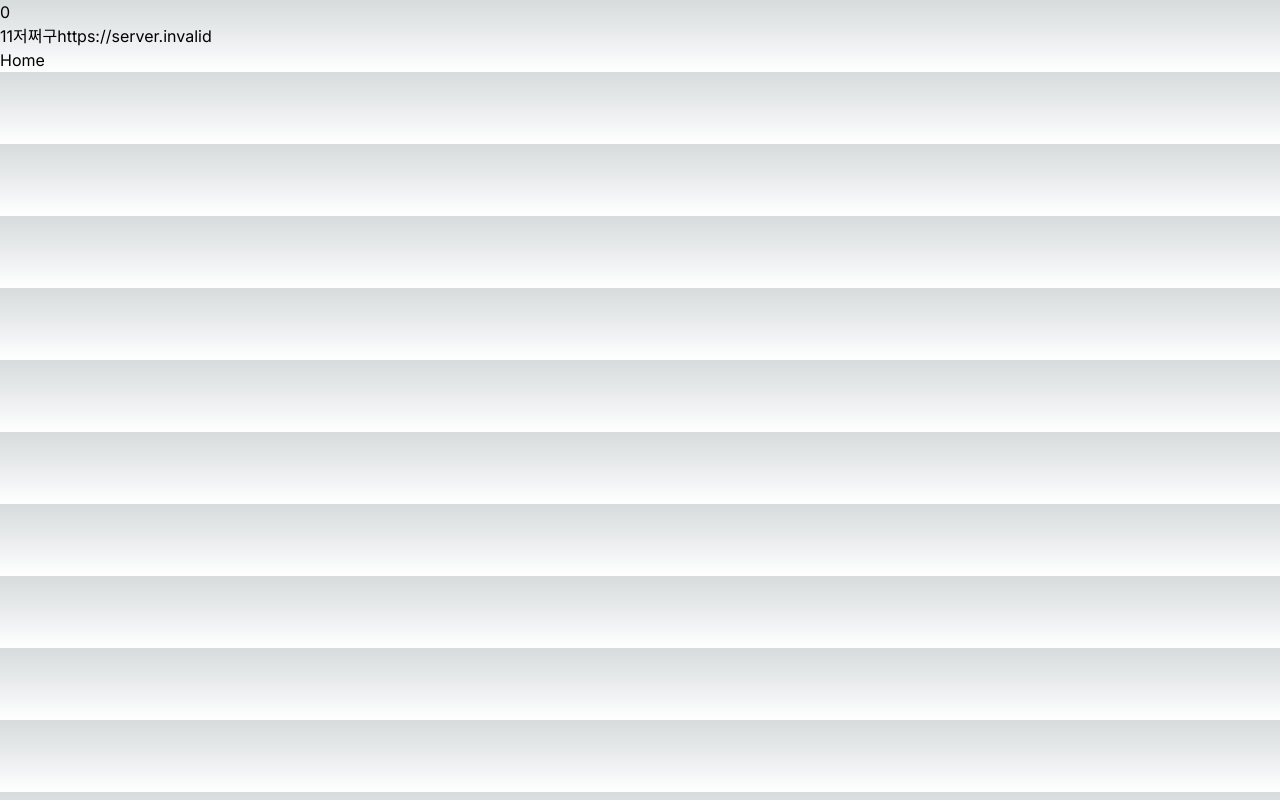
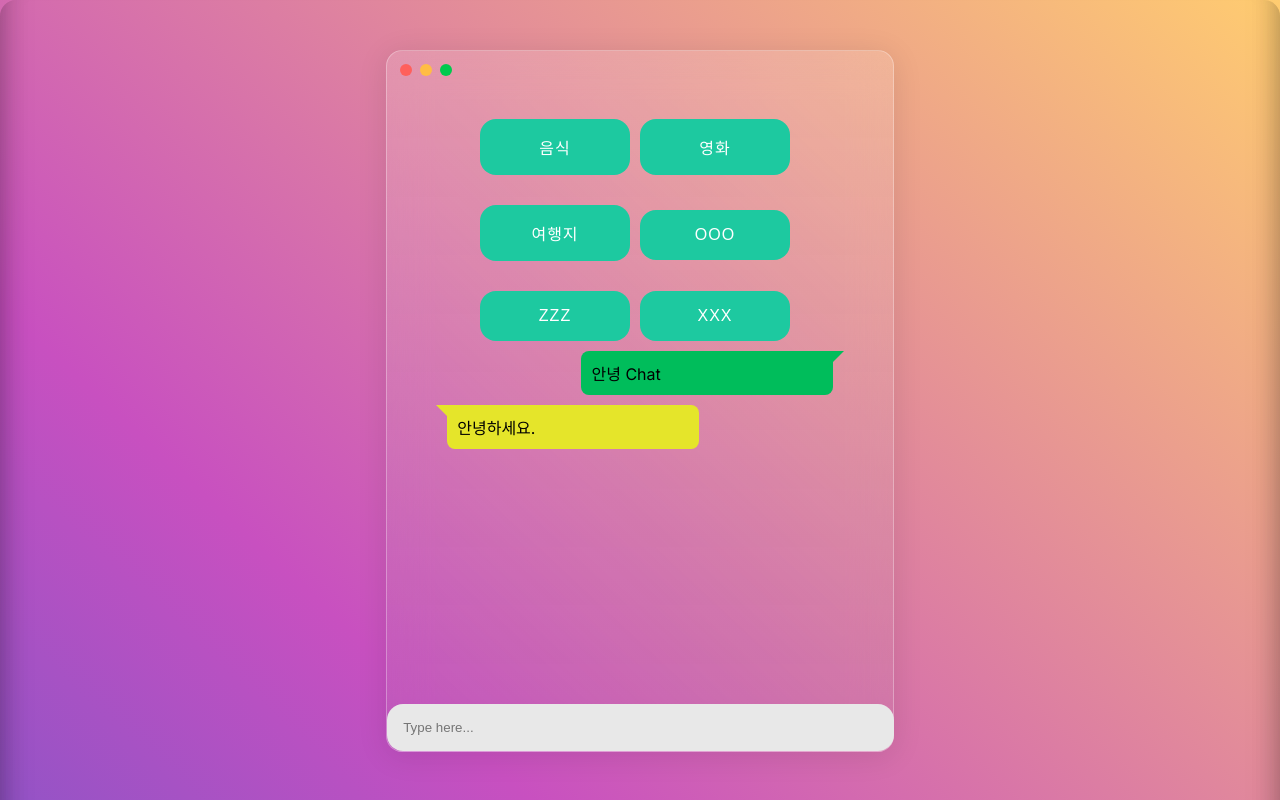
Before and after one commit to wooseokCoder/chat_project_FE, a Next.js app: page / in a window 1280 px wide. Shown: the top 800 px of the page. Built offline with nearby package versions, Linux system fonts and the light colour scheme; no server answers.

Commit message:
css 적용 및 채팅창 활성화

```diff
--- a/src/app/layout.tsx
+++ b/src/app/layout.tsx
@@ -1,4 +1,4 @@
-import './globals.css'
+//import './globals.css'
 import type { Metadata } from 'next'
 import { Inter } from 'next/font/google'
 import React from "react";
--- a/src/app/page.tsx
+++ b/src/app/page.tsx
@@ -1,17 +1,18 @@
 import React from 'react'
 import Chatui from '../component/chatui';
+import ChatMain from "../page/chat-main"
 
 type Props = {}
 
 const Home = ({}: Props) => {
-  const TageName = Chatui;
+  const TageName = ChatMain;
   const footerString:any = {
     data:"0",
     footerdata:"저쩌구"
   }
     footerString.data = typeof footerString.data =="string" ? footerString.data : "문자열이 아니었음"
     return (<div>
-        <TageName data={footerString}></TageName>
+        <TageName></TageName>
         Home</div>)
 }
 
--- a/src/component/chatui.tsx
+++ b/src/component/chatui.tsx
@@ -24,18 +24,11 @@ const Chatui = ({data}:{data:footerData}) =>{
     resultCode : ""
   });
 
-  const axiosConnection = () =>{chatCore.postAxios("/hello133333",{},(result:any)=>{
+  const axiosConnection = () =>{chatCore.postAxios("/hello133333",{},(result:responseChat)=>{
     if(result){
       alert("요청에 성공하였습니다");
       setChatData(result);
-      //confirm("요청 후 confirm",()=>{
-      //  debugger
-      //});
     }
-    //if(response.data && response.data.length > 1){
-      // alert라이브러리가 없어 호출이안됨
-      //alert("데이터 호출에 성공하였습니다.");
-    //}
   },(error:responseChat)=>{
     if(error){
       setChatData(error);
@@ -44,7 +37,7 @@ const Chatui = ({data}:{data:footerData}) =>{
   })
   }
 
-    return (<div><h1>{data.data}</h1><span onClick={() =>axiosConnection()}>{chatData.chat[0].sendChat}11</span>
+    return (<div><h1>{data.data}</h1><button onClick={() =>confirm("요청 confirm",()=>{axiosConnection()},()=>{alert("취소되었습니다.")})}>{chatData.chat[0].sendChat}api요청</button>
               {
                 data.footerdata == "저쩌구"?
                   <span>{data.footerdata}{process.env.NEXT_PUBLIC_API_URL}</span>
--- a/src/core/alert.tsx
+++ b/src/core/alert.tsx
@@ -11,7 +11,7 @@ const alert = (alertCntn:string) =>{
     }
 
 
-const confirm = (confirmCntn:string, callback:Function) =>{
+const confirm = (confirmCntn:string, trueCallback:Function, falseCallback?:Function) =>{
         Swal.fire({
             title: "Chat traveling",
             html : confirmCntn,
@@ -20,8 +20,11 @@ const confirm = (confirmCntn:string, callback:Function) =>{
             cancelButtonText : "취소"
         }).then((result) =>{
             if(result.value){
-                callback();
+                trueCallback();
+            }else if(result.dismiss && typeof result.dismiss == "string" && result.dismiss == "cancel" && falseCallback){
+                falseCallback()
             }
+            return false;
         });
     }
 
--- /dev/null
+++ b/src/css/main.css
@@ -0,0 +1,185 @@
+html {
+    border-radius: 1rem;
+    background-color: #4158D0;
+    background-image: linear-gradient(43deg, #4158D0 0%, #C850C0 46%, #FFCC70 100%);
+    box-shadow: rgba(0, 0, 0, 0.17) 0px -23px 25px 0px inset, rgba(0, 0, 0, 0.15) 0px -36px 30px 0px inset, rgba(0, 0, 0, 0.1) 0px -79px 40px 0px inset, rgba(0, 0, 0, 0.06) 0px 2px 1px, rgba(0, 0, 0, 0.09) 0px 4px 2px, rgba(0, 0, 0, 0.09) 0px 8px 4px, rgba(0, 0, 0, 0.09) 0px 16px 8px, rgba(0, 0, 0, 0.09) 0px 32px 16px;
+    overflow: hidden;
+  }
+
+.card {
+    width: 40%;
+    height: 700px;
+    margin: 50px auto;
+    background: linear-gradient(rgba(255, 255, 255, 0.15), rgba(150, 150, 150, 0.1));
+    border-radius: 16px;
+    box-shadow: 0 4px 30px rgba(0, 0, 0, 0.1);
+    backdrop-filter: blur(20px);
+    -webkit-backdrop-filter: blur(20px);
+    border: 1px solid rgba(255, 255, 255, 0.3);
+
+  }
+  .chartForm {
+    width: 90%;
+    height: 700px;
+    margin: 50px auto;
+  }
+
+  .tools {
+    display: flex;
+    align-items: center;
+    padding: 9px;
+  }
+
+  .circle {
+    padding: 0 4px;
+  }
+
+  .box {
+    display: inline-block;
+    align-items: center;
+    width: 10px;
+    height: 10px;
+    padding: 1px;
+    border-radius: 50%;
+  }
+
+  .red {
+    background-color: #ff605c;
+  }
+
+  .yellow {
+    background-color: #ffbd44;
+  }
+
+  .green {
+    background-color: #00ca4e;
+  }
+
+  .contents{
+    position: relative;
+  }
+
+  .chartDiv {
+    width: 45%;
+    height: 45%;
+    display: inline-block;
+    text-align: center;
+  }
+
+  .input {
+    border: none;
+    padding: 1rem;
+    border-radius: 1rem;
+    background: #e8e8e8;
+    transition: 0.3s;
+    bottom: 0;
+    position: absolute;
+    width: 94%;
+   }
+
+   .input:focus {
+    outline-color: #e8e8e8;
+    background: #e8e8e8;
+    transition: 0.3s;
+   }
+
+   button {
+    width: 150px;
+    height: auto;
+    flex-direction: row;
+    justify-content: center;
+    align-items: center;
+    padding: 15px 38px;
+    border-radius: 16px;
+    border: 1px solid transparent;
+    color: #FFFFFF;
+    background-color: #1DC9A0;
+    font-size: 16px;
+    letter-spacing: 1px;
+    transition: all 0.15s linear;
+    margin-right: 10px;
+   }
+
+   button:hover {
+    background-color: rgba(29, 201, 160, 0.08);
+    border-color: #1DC9A0;
+    color: #1DC9A0;
+    transform: translateY(-5px) scale(1.05);
+   }
+
+   button:active {
+    background-color: transparent;
+    border-color: #1DC9A0;
+    color: #1DC9A0;
+    transform: translateY(5px) scale(0.95);
+   }
+
+   button:disabled {
+    background-color: rgba(255, 255, 255, 0.16);
+    color: #8E8E93;
+    border-color: #8E8E93;
+   }
+   .buttonDiv{
+    text-align: center;
+    padding-top : 30px;
+   }
+   .chatForm {
+    padding-left: 60px;
+    padding-right: 60px;
+    overflow: auto;
+    height: 367px;
+   }
+   .chatForm::-webkit-scrollbar {
+    width: 10px;
+  }
+  .chatForm::-webkit-scrollbar-thumb {
+    background-color: #2f3542;
+    border-radius: 10px;
+    background-clip: padding-box;
+    border: 2px solid transparent;
+  }
+  .chatForm::-webkit-scrollbar-track {
+    background-color: grey;
+    border-radius: 10px;
+    box-shadow: inset 0px 0px 5px white;
+  }
+
+   .chatBot-bubble {
+    background: #e5e52a;
+    border-radius: .5em;
+    margin-top:10px;
+    padding: 10px;
+    width: 60%;
+    display: inline-block;
+  }
+
+  .chatBot-bubble:after {
+    content: '';
+  float:left;
+	border: 1.313em solid transparent;
+	border-right-color: #e5e52a;
+	border-left: 0;
+	border-top: 0;
+	margin-top: -0.656em;
+	margin-left: -1.312em;
+  }
+  .user-bubble {
+    background: #00bd5b;
+    border-radius: .5em;
+    margin-top: 10px;
+    padding : 10px;
+    float: right;
+    width: 60%;
+    display: inline-block;
+  }
+
+  .user-bubble:after {
+    content: '';
+    float:right;
+    border: 1.313em solid transparent;
+    border-left-color: #00bd5b;
+    border-right: 0;
+    border-top: 0;
+    margin-top: -0.656em;
+    margin-right: -1.312em;
+  }
--- /dev/null
+++ b/src/page/chat-main.tsx
@@ -0,0 +1,24 @@
+
+import "../css/main.css";
+import ChatPhone from "./chat-phone";
+
+const ChatMain = () =>{
+
+    return (
+        <div className = "scroll-snap-card">
+        <div className = "contents">
+        <ChatPhone></ChatPhone>
+        </div>
+        <div className = "contents">
+          <div className ="chartForm">
+            <div className ="chartDiv"> <h1>차트 들어갈 곳</h1></div>
+            <div className ="chartDiv"> <h1>차트 들어갈 곳</h1></div>
+            <div className ="chartDiv"> <h1>차트 들어갈 곳</h1></div>
+            <div className ="chartDiv"> <h1>차트 들어갈 곳</h1></div>
+          </div>
+        </div>
+    </div>
+    )
+}
+
+export default ChatMain;
--- /dev/null
+++ b/src/page/chat-phone.tsx
@@ -0,0 +1,91 @@
+"use client"
+
+import chatCore from "../core/chat-core";
+import type{responseProps} from "../core/chat-core";
+import { KeyboardEvent, KeyboardEventHandler, useState } from "react";
+import {alert, confirm} from "../core/alert";
+import "../css/main.css";
+
+interface responseChat extends responseProps{
+    chat : chatData[]
+}
+interface chatData {
+    sendChat: string,
+    receiveChat : string,
+}
+
+const ChatPhone = () =>{
+    const [chatList,setChatList] = useState([
+            {chatAsw : "안녕하세요.",
+            userAsw : "안녕 Chat",
+            }
+        ])
+    const [chatData,setChatData] = useState<responseChat>({
+        chat : [{sendChat:"",receiveChat:""}],
+        resultCode : ""
+      });
+
+    const axiosConnection = (event: KeyboardEvent<HTMLInputElement>) =>{
+
+        if(!event || event && event.code != "Enter"){
+            return false;
+        }
+        let target = event.currentTarget;
+        let chating = {
+            chatAsw : "",
+            userAsw : target.value as string
+        }
+        chatCore.postAxios("/hello133333",{},(result:responseChat)=>{
+            if(result){
+              chating.chatAsw = result.chat[0].receiveChat;
+              setChatList([...chatList, chating]);
+              target.value = "";
+            }
+        },(error:responseChat)=>{
+            if(error){
+              setChatData(error);
+            }
+          })
+        }
+
+    return (
+        <div className="card">
+        <div className="tools">
+          <div className="circle">
+            <span className="red box"></span>
+          </div>
+          <div className="circle">
+            <span className="yellow box"></span>
+          </div>
+          <div className="circle">
+            <span className="green box"></span>
+          </div>
+        </div>
+        <div className="card__content">
+          <div className="buttonDiv">
+          <button> 음식 </button>
+          <button> 영화 </button>
+        </div>
+        <div className="buttonDiv">
+          <button> 여행지 </button>
+          <button> OOO </button>
+        </div>
+        <div className="buttonDiv">
+          <button> ZZZ </button>
+          <button> XXX </button>
+        </div>
+        <div className="chatForm">
+          {
+            chatList.map(item =>{
+                return <><div className="user-bubble">{item.userAsw}</div>
+                        <div className="chatBot-bubble">{item.chatAsw}</div></>;
+            })
+          }
+        </div>
+          <input onKeyDown={(Event)=>{axiosConnection(Event)}}type="text" name="text" className="input" placeholder="Type here..."/>
+        </div>
+      </div>
+    )
+}
+
+export default ChatPhone;
```
